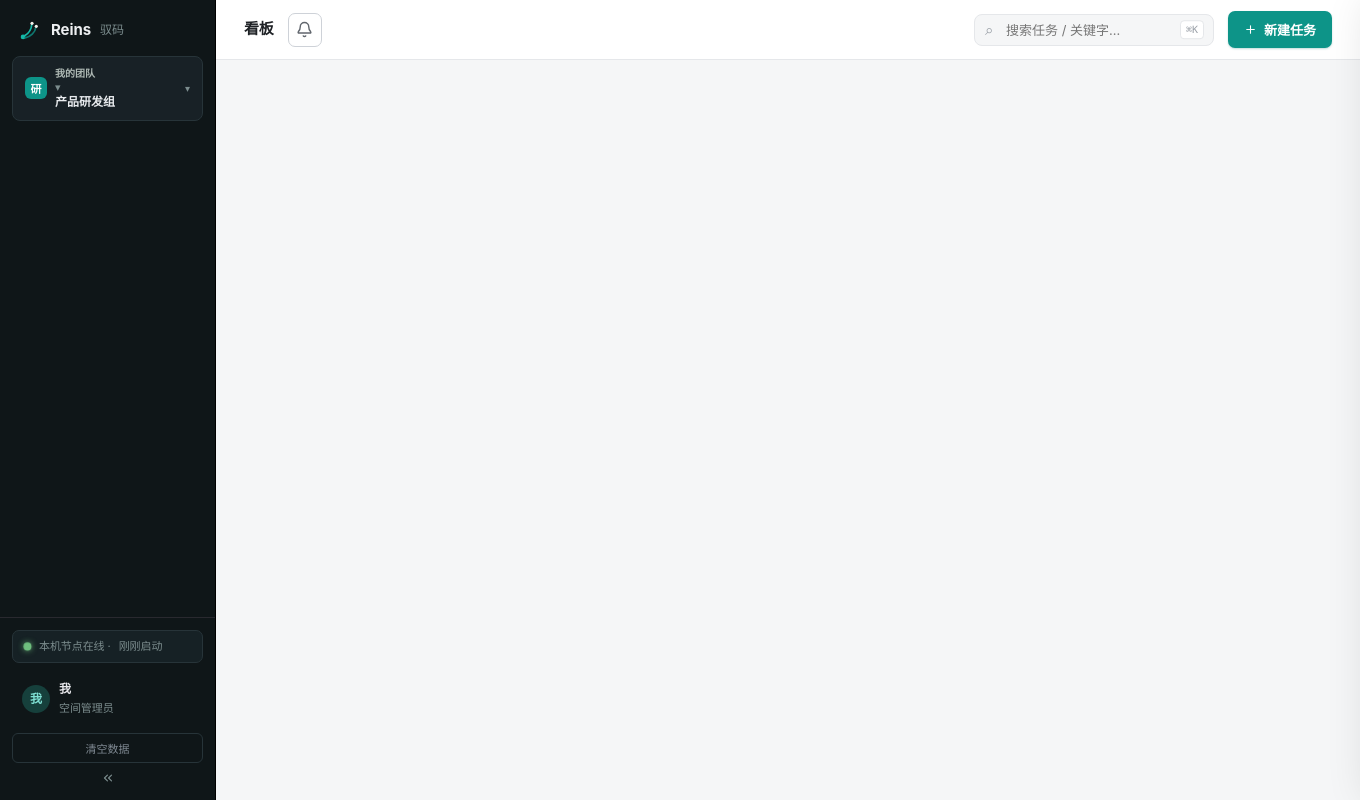
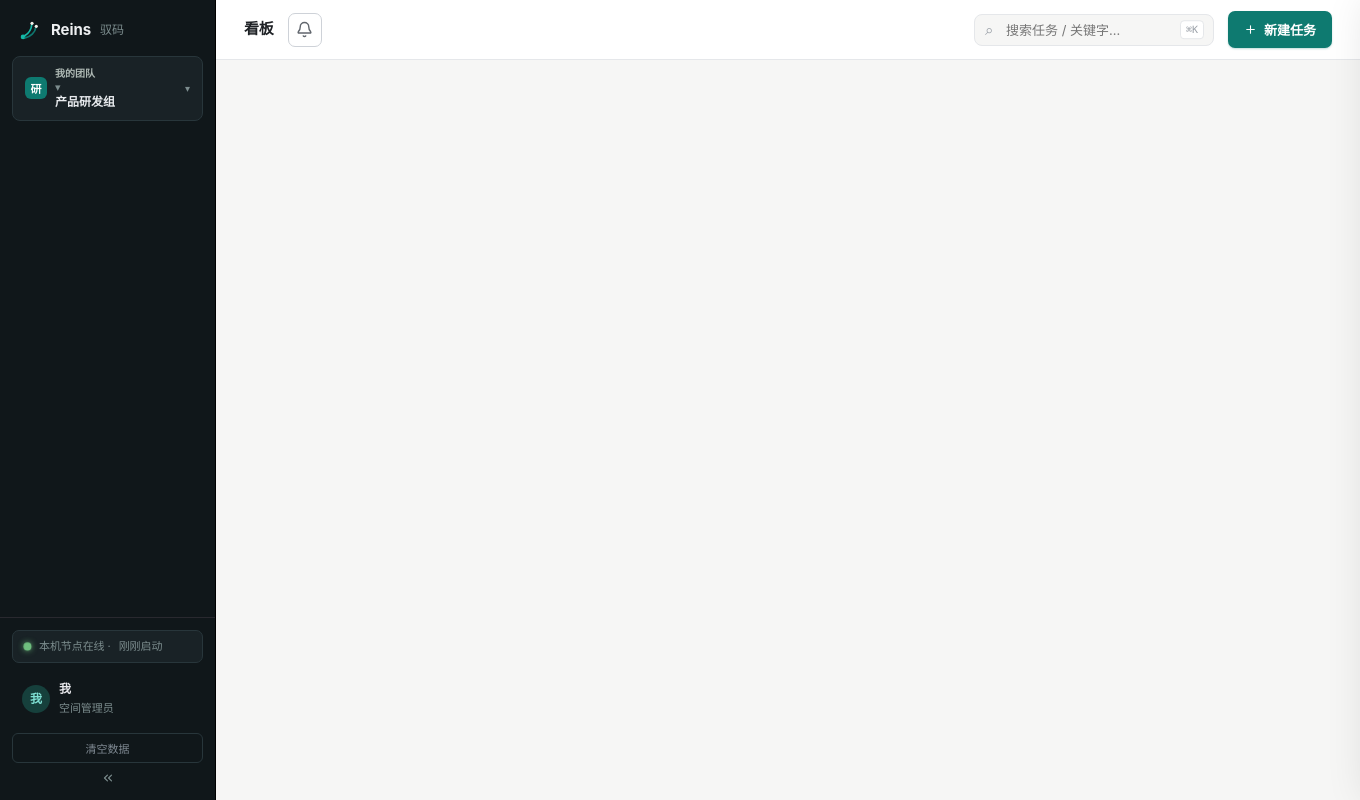
Before and after one commit to mawenqing1/reins, an Electron app: page web/app.html in a window 1360 px wide. Drawn offline with Linux system fonts and the light colour scheme; no server answers.

Commit message:
交互色系精修（墨青）：品牌青降饱和 #0e7a70，进行中改琥珀与操作色脱钩，待验收换靛蓝，底色去冷调，侧栏同步微调

```diff
--- a/src/_variables.less
+++ b/src/_variables.less
@@ -4,29 +4,29 @@
 // 供 JS 消费的接口（var(--doing) 等），与本文件分层共存。
 // ============================================================
 
-// —— 品牌色（琥珀/缰绳）
-@brand:        #14b8a6;
-@brand-deep:   #0d9488;
-@brand-dark:   #0f766e;
-@brand-bright: #2dd4bf;
-@brand-soft:   rgba(13, 148, 136, .10);
-@brand-line:   rgba(13, 148, 136, .32);
-@brand-glow:   rgba(13, 148, 136, .25);
+// —— 品牌色（墨青：降饱和的沉稳青，操作色只在按钮/选中态出现）
+@brand:        #12908a;
+@brand-deep:   #0e7a70;
+@brand-dark:   #0c6259;
+@brand-bright: #3ba99e;
+@brand-soft:   rgba(14, 122, 112, .10);
+@brand-line:   rgba(14, 122, 112, .32);
+@brand-glow:   rgba(14, 122, 112, .22);
 @brand-ink:    #ffffff;   // 品牌按钮上的文字
-@brand-text:   #0f766e;   // 纸面上的品牌文字
-@brand-bg-soft: #e6f5f3;
-@brand-border: #b5e0db;
+@brand-text:   #0c6259;   // 纸面上的品牌文字
+@brand-bg-soft: #e8f1ef;
+@brand-border: #b3d8d3;
 
 // —— 中性色
 @ink-warm:    #f2efe9;   // 深色底上的暖白文字
 
-// —— 任务状态
+// —— 任务状态（进行中=琥珀，与操作青脱钩；已完成略收敛）
 @st-todo:   #8a867d;
-@st-doing:  #0d9488;
+@st-doing:  #c47f17;
 @st-review: #7c6bd6;
 @st-review-bg: #f4f1fb;
 @st-review-line: #ddd6f3;
-@st-done:   #3d9e63;
+@st-done:   #36855a;
 @st-done-bg: #e3f3ea;
 @danger:    #d05656;
 
--- a/src/app.less
+++ b/src/app.less
@@ -6,7 +6,7 @@
 @import '_mixins';
 
 // —— 控制台专属变量（中性冷灰基调；在此覆盖 _variables 共享令牌，不影响落地页）
-@paper:       #f5f6f7;
+@paper:       #f6f6f5;
 @panel:       #ffffff;
 @card:        #ffffff;
 @line:        #e5e7ea;
@@ -20,19 +20,19 @@
 @r-sm: 7px;
 @r-xs: 6px;
 @st-todo:      #8a8f94;
-@st-review:    #6f6ab8;
-@st-review-bg: #f1f0f6;
-@st-review-line: #dbd8ea;
+@st-review:    #4659b8;
+@st-review-bg: #eef0f8;
+@st-review-line: #d5d9ef;
 @ink-warm:     #edeff1;
 
 // 侧栏（深色）
-@side-bg:        #0f1618;
+@side-bg:        #10171a;
 @side-ink:       #c6d2d1;
 @side-ink-dim:   #a9b8b6;
 @side-ink-faint: #7c8d8e;
-@side-card:      #182126;
-@side-line:      #273439;
-@side-hover:     #1b2529;
+@side-card:      #192226;
+@side-line:      #28363b;
+@side-hover:     #1d272b;
 
 // 终端（执行回放）
 @term-bg:   #15181c;
@@ -778,7 +778,7 @@ a { color: var(--accent); text-decoration: none; }
 .node-pill {
   display: flex; align-items: center; gap: 8px;
   font-size: 11px; color: @side-ink-faint;
-  background: #162125; border: 1px solid @side-line; border-radius: 7px;
+  background: @side-card; border: 1px solid @side-line; border-radius: 7px;
   padding: 7px 11px; margin-bottom: 10px; cursor: pointer; transition: .15s;
   white-space: nowrap; overflow: hidden; // 在线时长再长也只占一行，超宽截断（悬停有完整 title）
   &:hover { border-color: #3f3f46; color: @side-ink-dim; }
```
Also changed, not shown: web/assets/app.css, web/assets/landing.css.
